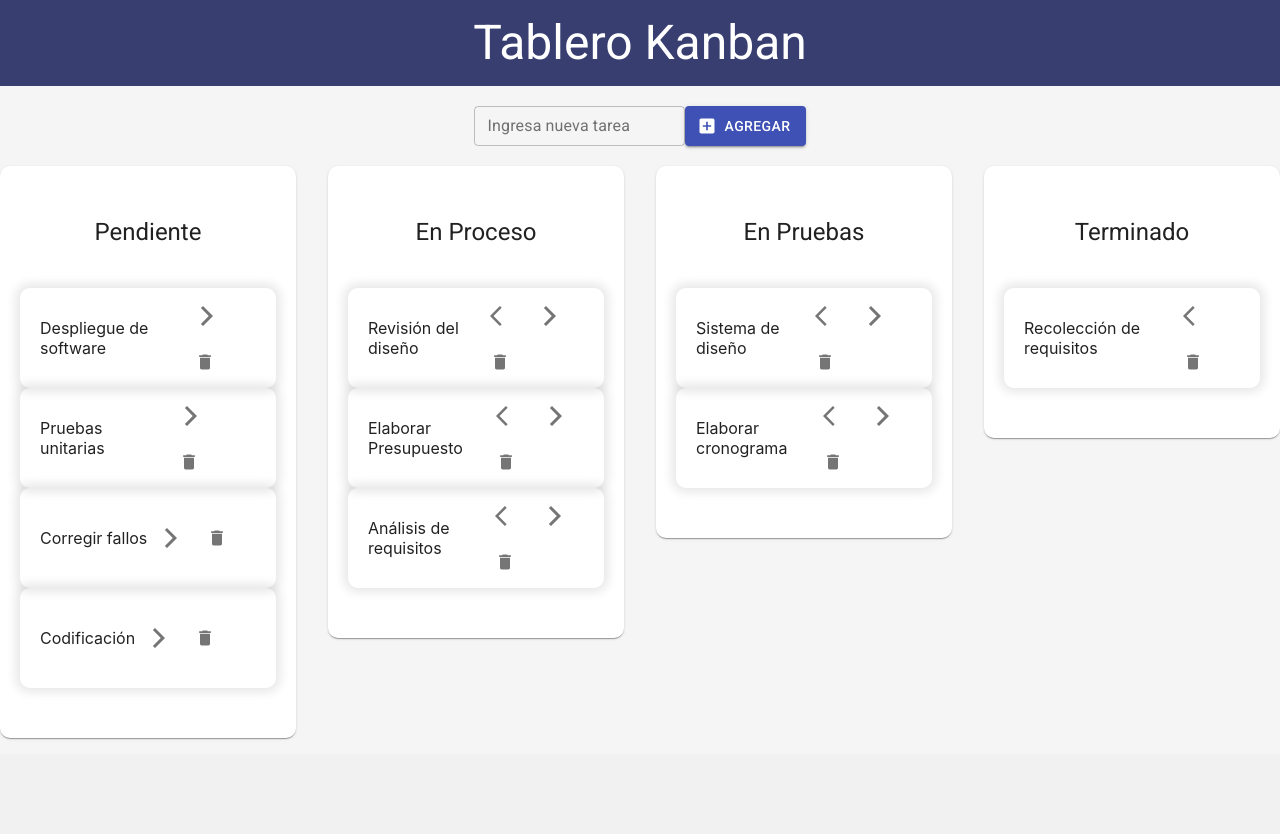
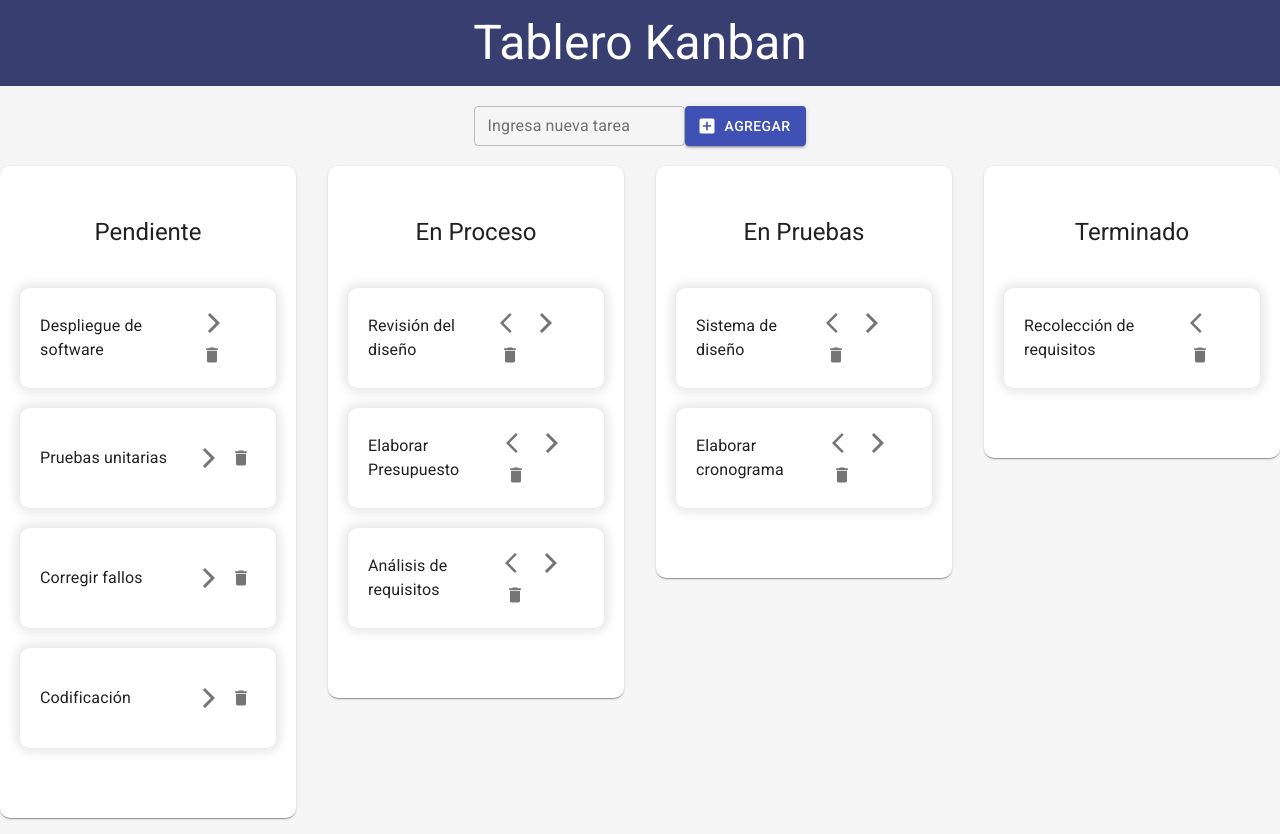
Before and after one commit to fjarauj0/Kanbanboard, a React (Create React App) app: page / in a window 1280 px wide. Before the commit the page ends 800 px from the top, so only its background shows below. Built offline with nearby package versions, Linux system fonts and the light colour scheme.

Commit message:
Se agrega funcion para eliminar tarea

```diff
--- a/public/index.html
+++ b/public/index.html
@@ -1,14 +1,12 @@
 <!DOCTYPE html>
 <html lang="en">
+
 <head>
   <meta charset="utf-8" />
   <link rel="icon" href="%PUBLIC_URL%/favicon.ico" />
-    <meta name="viewport" content="width=device-width, initial-scale=1" />
+  <meta name="viewport" content="minimum-scale=1, initial-scale=1, width=device-width" />
   <meta name="theme-color" content="#000000" />
-    <meta
-      name="description"
-      content="Web site created using create-react-app"
-    />
+  <meta name="description" content="Web site created using create-react-app" />
   <link rel="apple-touch-icon" href="%PUBLIC_URL%/logo192.png" />
   <!--
       manifest.json provides metadata used when your web app is installed on a
@@ -27,6 +25,7 @@
   <link rel="stylesheet" href="https://fonts.googleapis.com/css?family=Roboto:300,400,500,700&display=swap" />
   <title>React App</title>
 </head>
+
 <body>
   <noscript>You need to enable JavaScript to run this app.</noscript>
   <div id="root"></div>
@@ -41,4 +40,5 @@
       To create a production bundle, use `npm run build` or `yarn build`.
     -->
 </body>
+
 </html>
--- a/src/App.js
+++ b/src/App.js
@@ -38,13 +38,26 @@ function App() {
         t.name === task.name ? { ...t, status: t.status + newstatus } : t
       )
     );
+    console.log(taskItem);
+  };
+  const createTask = (name) => {
+
+  };
+
+  const deleteTask = (task) => {
+    setTaskItem(taskItem.filter((t) => t.name !== task.name));
   };
 
   const renderTasks = (status) =>
     taskItem
       .filter((task) => task.status === status)
       .map((task) => (
-        <TaskCard task={task} key={task.name} setStatus={setStatus} />
+        <TaskCard
+          task={task}
+          key={task.name}
+          setStatus={setStatus}
+          deleteTask={deleteTask}
+        />
       ));
 
   return (
--- a/src/components/TaskCard.js
+++ b/src/components/TaskCard.js
@@ -1,10 +1,10 @@
 import React from "react";
-import Button from "@material-ui/core/Button";
 import IconButton from "@material-ui/core/IconButton";
 import DeleteIcon from "@material-ui/icons/Delete";
 import ArrowBackIosIcon from "@material-ui/icons/ArrowBackIos";
 import ArrowForwardIosIcon from "@material-ui/icons/ArrowForwardIos";
 import { makeStyles } from "@material-ui/core/styles";
+import Typography from "@material-ui/core/Typography";
 
 const useStyles = makeStyles({
   card: {
@@ -15,30 +15,37 @@ const useStyles = makeStyles({
     borderRadius: "10px",
     boxShadow: "0px 0px 11px 4px rgb(0 0 0 / 10%)",
     padding: "20px",
+    marginBottom: "20px",
+    justifyContent: "space-between",
   },
+  icon:{
+    padding: "5px"
+  }
 });
 
 export const TaskCard = (props) => {
   const classes = useStyles();
 
   return (
-    <div key={props.task.name} className={classes.card} id={props.task.id}>
-      <p>{props.task.name}</p>
+    <div className={classes.card}>
+      <Typography variant="body1">{props.task.name}</Typography>
       <div>
-        {props.task.status == 0 ? (
+        {props.task.status === 0 ? (
           ""
         ) : (
           <IconButton
+            className={classes.icon}
             aria-label="left"
             onClick={() => props.setStatus(props.task, -1)}
           >
             <ArrowBackIosIcon />
           </IconButton>
         )}
-        {props.task.status == 3 ? (
+        {props.task.status === 3 ? (
           ""
         ) : (
           <IconButton
+            className={classes.icon}
             aria-label="right"
             onClick={() => props.setStatus(props.task, 1)}
           >
@@ -46,7 +53,11 @@ export const TaskCard = (props) => {
           </IconButton>
         )}
 
-        <IconButton aria-label="delete">
+        <IconButton
+          className={classes.icon}
+          aria-label="delete"
+          onClick={() => props.deleteTask(props.task)}
+        >
           <DeleteIcon fontSize="small" />
         </IconButton>
       </div>
--- a/src/components/TaskCreator.js
+++ b/src/components/TaskCreator.js
@@ -6,9 +6,9 @@ import { makeStyles } from "@material-ui/core/styles";
 
 const useStyles = makeStyles({
   form: {
-    margin: '20px',
-    display: 'flex',
-    justifyContent: 'center'
+    margin: "20px",
+    display: "flex",
+    justifyContent: "center",
   },
 });
 
```
Lines whose indentation alone changed are shown as unchanged.
